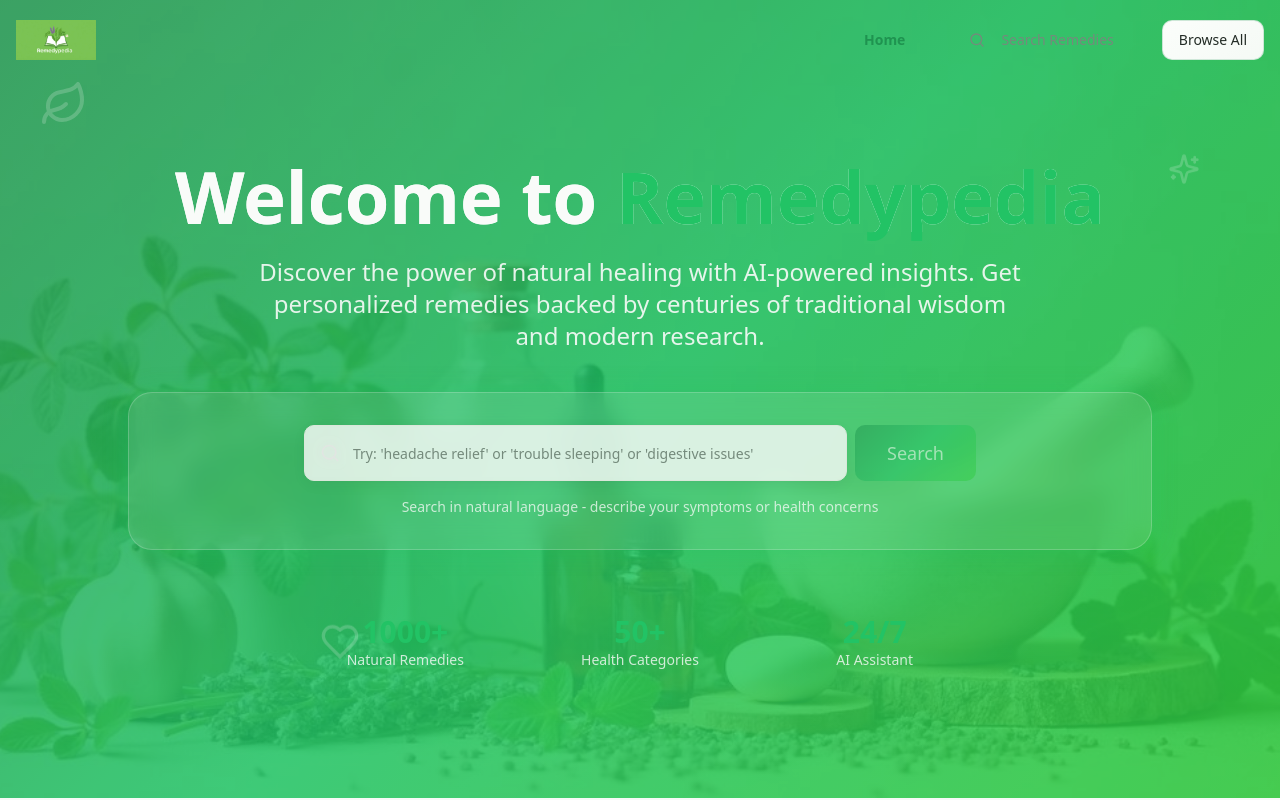
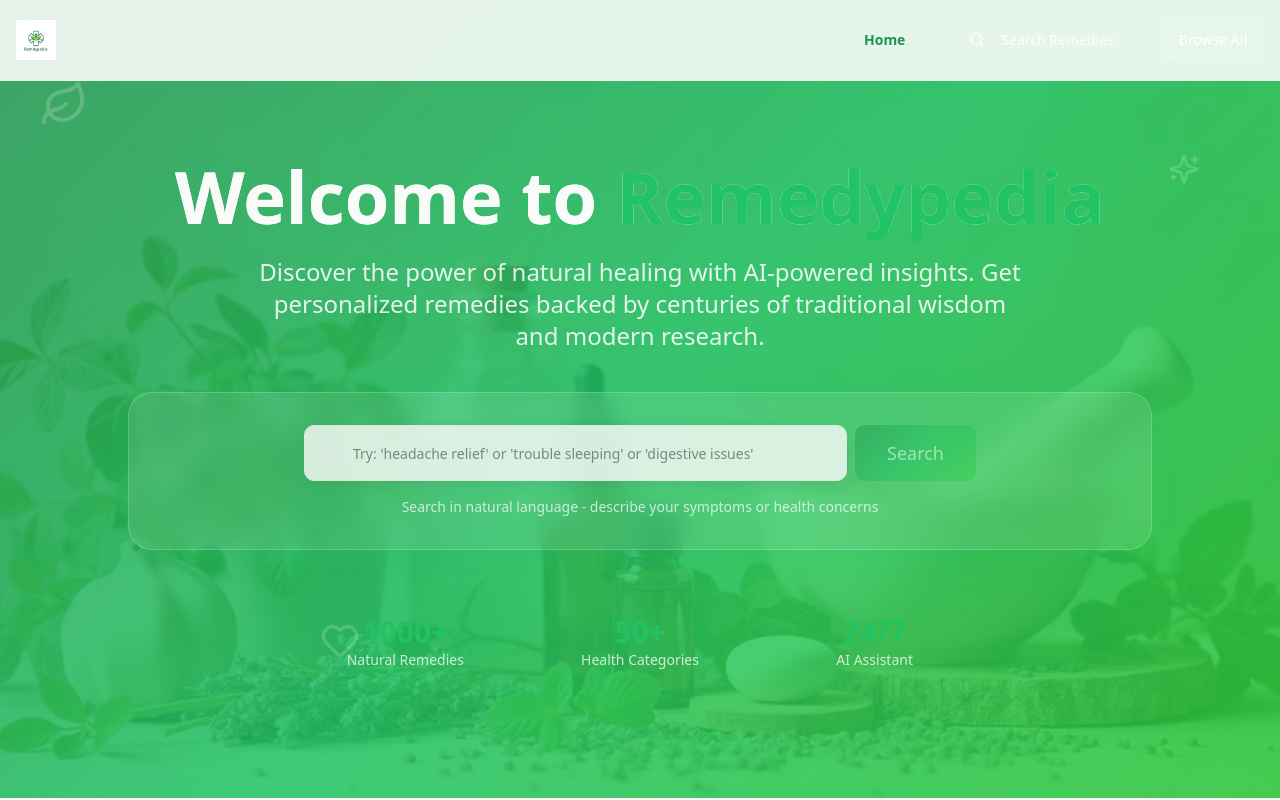
Before and after one commit to CurwinB/pedi, a React (Vite) app: page / in a window 1280 px wide. Shown: the top 800 px of the page. Built offline with nearby package versions, Linux system fonts and the light colour scheme.

Commit message:
Fix: Logo and header issues
Fixes logo and header display issues, and improves text visibility.

```diff
--- a/src/components/Header.tsx
+++ b/src/components/Header.tsx
@@ -34,7 +34,7 @@ const Header = () => {
         className={`fixed top-0 left-0 right-0 z-50 transition-all duration-300 ${
           isScrolled || !isHomePage
             ? "bg-background/95 backdrop-blur-md border-b border-border shadow-soft"
-            : "bg-transparent"
+            : "bg-background/90 backdrop-blur-sm border-b border-white/10"
         }`}
       >
         <div className="container mx-auto px-4">
@@ -57,7 +57,11 @@ const Header = () => {
                 variant="ghost"
                 onClick={() => navigate("/")}
                 className={`transition-colors duration-300 ${
-                  location.pathname === "/" ? "text-primary font-semibold" : ""
+                  location.pathname === "/"
+                    ? "text-primary font-semibold"
+                    : !isHomePage || isScrolled
+                      ? "text-foreground hover:text-primary"
+                      : "text-white/90 hover:text-white"
                 }`}
               >
                 Home
@@ -65,7 +69,11 @@ const Header = () => {
               <Button
                 variant="ghost"
                 onClick={() => setIsSearchOpen(true)}
-                className="text-muted-foreground hover:text-foreground"
+                className={`transition-colors duration-300 ${
+                  !isHomePage || isScrolled
+                    ? "text-muted-foreground hover:text-foreground"
+                    : "text-white/90 hover:text-white"
+                }`}
               >
                 <SearchIcon className="h-4 w-4 mr-2" />
                 Search Remedies
@@ -73,7 +81,11 @@ const Header = () => {
               <Button
                 variant="outline"
                 onClick={() => navigate("/search?q=popular")}
-                className="bg-gradient-card border-primary/20 hover:border-primary/40"
+                className={`transition-all duration-300 ${
+                  !isHomePage || isScrolled
+                    ? "bg-gradient-card border-primary/20 hover:border-primary/40"
+                    : "bg-white/10 border-white/20 text-white hover:bg-white/20 hover:border-white/40"
+                }`}
               >
                 Browse All
               </Button>
@@ -83,7 +95,11 @@ const Header = () => {
             <Button
               variant="ghost"
               size="icon"
-              className="md:hidden"
+              className={`md:hidden ${
+                !isHomePage || isScrolled
+                  ? "text-foreground hover:text-primary"
+                  : "text-white hover:text-white/80"
+              }`}
               onClick={() => setIsMobileMenuOpen(!isMobileMenuOpen)}
             >
               {isMobileMenuOpen ? (
```
Also changed, not shown: src/assets/remedypedia-logo.png.
